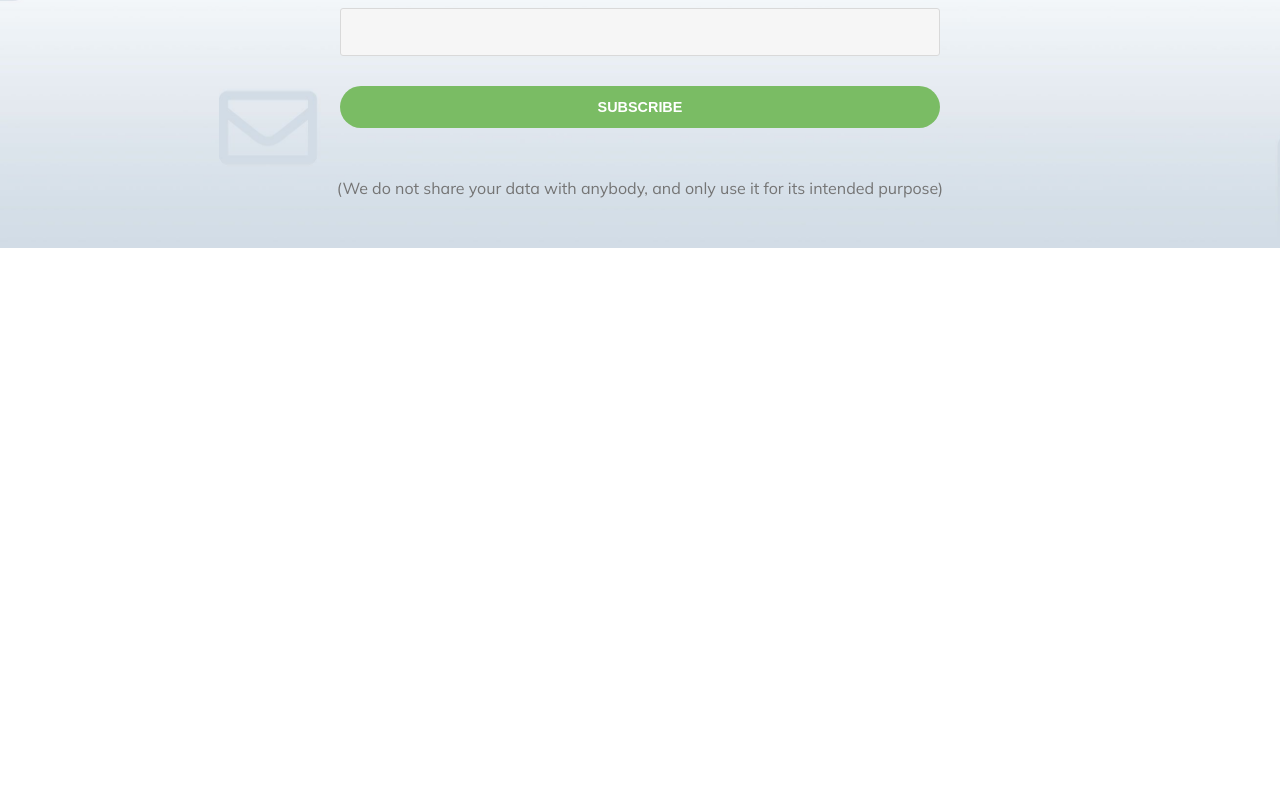
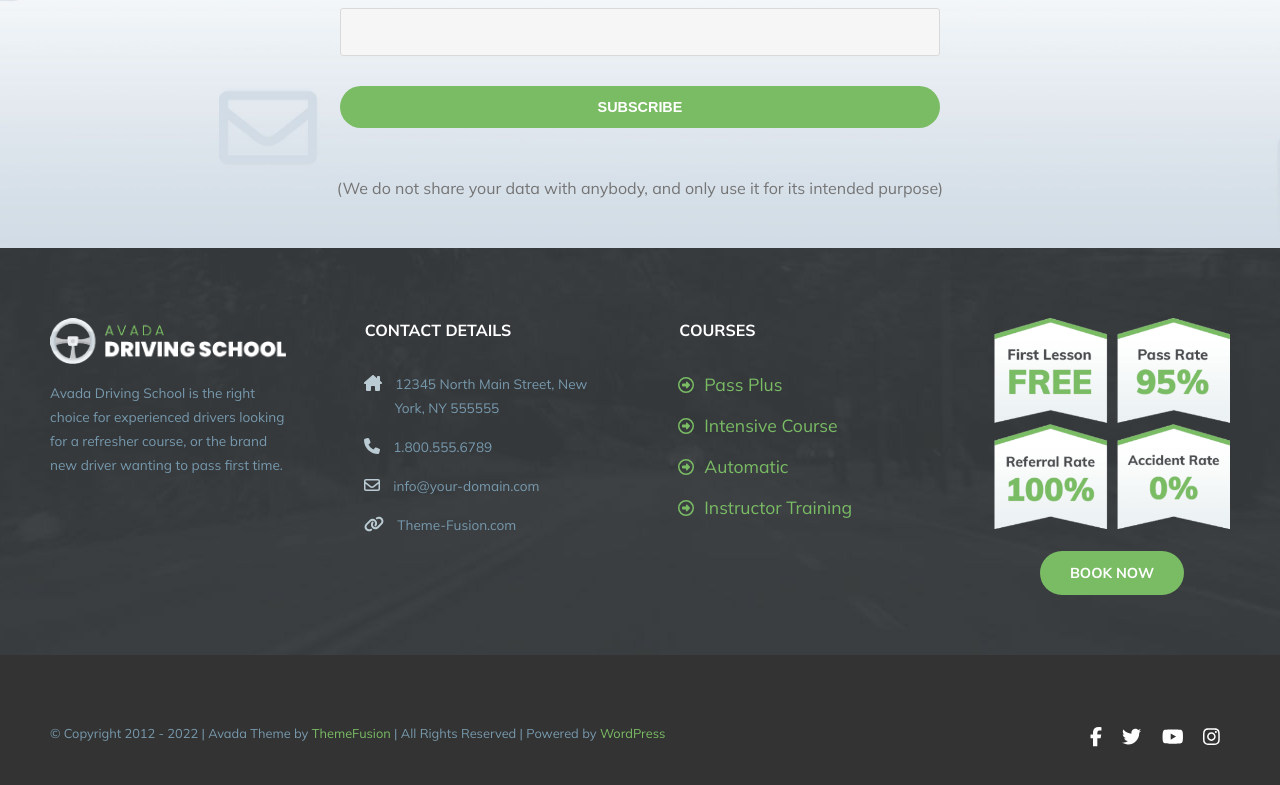
Before and after one commit to matteopompei/proj-html-vuejs, a Vue app: page / in a window 1280 px wide. Shown: the part 5112-5897 px from the top of the page. Before the commit the page ends 5360 px from the top, so only its background shows below. Built offline with nearby package versions, Linux system fonts and the light colour scheme.

Commit message:
Footer finito

```diff
--- /dev/null
+++ b/src/assets/data/courses-footer.js
@@ -0,0 +1,20 @@
+const coursesArr = [
+  {
+    text: "Pass Plus",
+    src: "#",
+  },
+  {
+    text: "Intensive Course",
+    src: "#",
+  },
+  {
+    text: "Automatic",
+    src: "#",
+  },
+  {
+    text: "Instructor Training",
+    src: "#",
+  },
+];
+
+export default coursesArr;
--- a/src/components/macro/Footer.vue
+++ b/src/components/macro/Footer.vue
@@ -1,10 +1,26 @@
 <template>
-  <footer></footer>
+  <footer>
+    <Recap :courses="courses" />
+    <Credits />
+  </footer>
 </template>
 
 <script>
+import coursesArr from "../../assets/data/courses-footer.js";
+import Recap from "../sections/Recap.vue";
+import Credits from "../sections/Credits.vue";
+
 export default {
   name: "Footer",
+  components: {
+    Recap,
+    Credits,
+  },
+  data() {
+    return {
+      courses: coursesArr,
+    };
+  },
 };
 </script>
 
--- /dev/null
+++ b/src/components/sections/Credits.vue
@@ -0,0 +1,55 @@
+<template>
+  <section>
+    <div class="container">
+      <div class="credits">
+        © Copyright 2012 - 2022 | Avada Theme by <a href="#">ThemeFusion</a> |
+        All Rights Reserved | Powered by <a href="#">WordPress</a>
+      </div>
+      <div class="social">
+        <a href="#"><i class="fa-brands fa-facebook-f"></i></a>
+        <a href="#"><i class="fa-brands fa-twitter"></i></a>
+        <a href="#"><i class="fa-brands fa-youtube"></i></a>
+        <a href="#"><i class="fa-brands fa-instagram"></i></a>
+      </div>
+    </div>
+  </section>
+</template>
+
+<script>
+export default {
+  name: "Credits",
+};
+</script>
+
+<style lang="scss" scoped>
+@import "../../assets/style/vars.scss";
+
+section {
+  padding: 70px 0;
+  background: #333333;
+
+  .credits {
+    font-size: 0.8rem;
+    color: $color2;
+
+    a {
+      text-decoration: none;
+      color: $accent;
+    }
+  }
+
+  .social {
+    font-size: 1.2rem;
+
+    a {
+      margin: 0 10px;
+      color: #fff;
+      transition: $trans-time;
+
+      &:hover {
+        color: rgba(119, 153, 173, 0.8);
+      }
+    }
+  }
+}
+</style>
--- /dev/null
+++ b/src/components/sections/Recap.vue
@@ -0,0 +1,141 @@
+<template>
+  <section>
+    <div class="container">
+      <div>
+        <img
+          src="../../assets/img/avada-drivers-logo-1x.png"
+          alt="Avada Driving School"
+          class="logo"
+        />
+        <p>
+          Avada Driving School is the right choice for experienced drivers
+          looking for a refresher course, or the brand new driver wanting to
+          pass first time.
+        </p>
+      </div>
+      <div class="contacts">
+        <div class="title">Contact details</div>
+        <ul>
+          <li>
+            <i class="fa-solid fa-house-chimney"></i> 12345 North Main Street,
+            New York, NY 555555
+          </li>
+          <li><i class="fa-solid fa-phone"></i> 1.800.555.6789</li>
+          <li><i class="fa-regular fa-envelope"></i> info@your-domain.com</li>
+          <li><i class="fa-solid fa-link"></i> Theme-Fusion.com</li>
+        </ul>
+      </div>
+      <div class="courses">
+        <div class="title">Courses</div>
+        <ul>
+          <li v-for="(element, index) in courses" :key="index">
+            <i class="fa-regular fa-circle-right"></i
+            ><a :href="element.src">{{ element.text }}</a>
+          </li>
+        </ul>
+      </div>
+      <div style="text-align: center">
+        <img
+          src="../../assets/img/footer-ad-grid-400x357.webp"
+          alt=""
+          class="ad-grid"
+        />
+        <a href="#" class="button">Book now</a>
+      </div>
+    </div>
+  </section>
+</template>
+
+<script>
+export default {
+  name: "Recap",
+  props: {
+    courses: Array,
+  },
+};
+</script>
+
+<style lang="scss" scoped>
+@import "../../assets/style/vars.scss";
+
+section {
+  padding: 70px 0;
+  background: url("../../assets/img/footer-background-color.jpg") center;
+  background-size: center;
+
+  .container {
+    & > div {
+      width: 20%;
+      font-size: 0.85rem;
+      line-height: 1.5rem;
+      color: $color2;
+
+      .title {
+        margin-bottom: 30px;
+        font-size: 1rem;
+        font-weight: bold;
+        text-transform: uppercase;
+        color: #fff;
+      }
+
+      img {
+        width: 100%;
+      }
+
+      .logo {
+        margin-bottom: 10px;
+      }
+
+      .ad-grid {
+        margin-bottom: 25px;
+      }
+    }
+    .contacts {
+      ul {
+        list-style: none;
+
+        li {
+          margin: 15px 0;
+          padding-left: 30px;
+
+          svg {
+            display: inline-block;
+            color: #bbcbd3;
+            margin-left: -21px;
+            height: 16px;
+            transform: translateX(-10px);
+          }
+        }
+      }
+    }
+    .courses {
+      ul {
+        list-style: none;
+
+        li {
+          margin: 15px 0;
+          padding-left: 30px;
+
+          a {
+            font-size: 1.1rem;
+            text-decoration: none;
+            color: $accent;
+          }
+
+          svg {
+            display: inline-block;
+            color: $accent;
+            margin-left: -21px;
+            height: 16px;
+            transform: translateX(-10px);
+          }
+        }
+      }
+    }
+  }
+
+  // .logo {
+  //   width: 220px;
+  // }
+}
+</style>
```
Also changed, not shown: src/assets/img/footer-ad-grid-400x357.webp (added).
